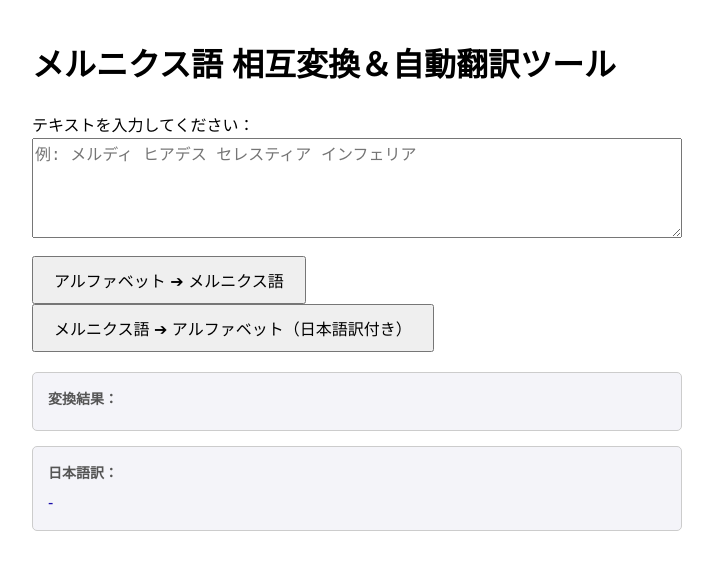
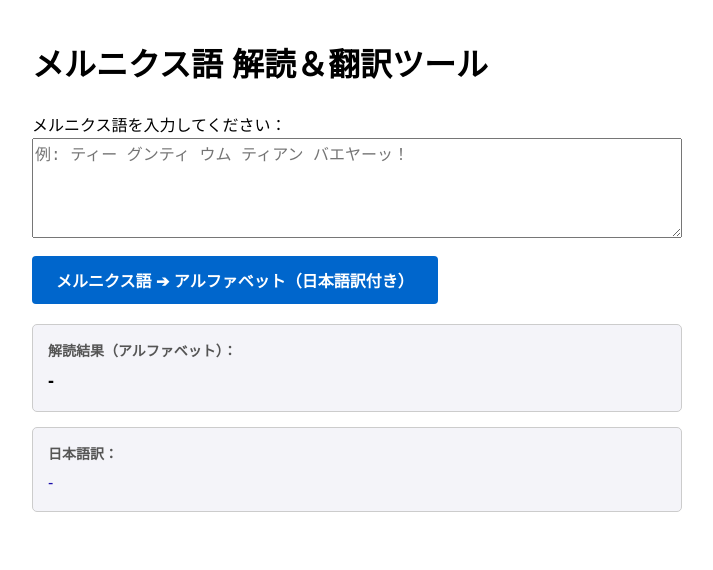
Before and after one commit to kotatutomikan001-cpu/melnics-translator, a plain HTML site: page index.html in a window 1280 px wide. Both pictures are taken after a click on the button "メルニクス語 ➔ アルファベット（日本語訳付き）". Shown: the whole page, without its empty margins (283-996 px from the left). Drawn offline with Linux system fonts and the light colour scheme.

Commit message:
Add files via upload

```diff
--- a/index.html
+++ b/index.html
@@ -2,12 +2,13 @@
 <html lang="ja">
 <head>
   <meta charset="UTF-8">
-  <title>メルニクス語 相互変換＆自動翻訳ツール</title>
+  <title>メルニクス語 翻訳ツール</title>
   <style>
     body { font-family: sans-serif; max-width: 650px; margin: 40px auto; padding: 0 20px; line-height: 1.6; }
     textarea { width: 100%; height: 100px; font-size: 16px; margin-bottom: 10px; box-sizing: border-box; }
     .btn-group { margin-bottom: 20px; }
-    button { padding: 10px 20px; font-size: 16px; cursor: pointer; margin-right: 10px; }
+    button { padding: 12px 24px; font-size: 16px; cursor: pointer; background-color: #0066cc; color: #fff; border: none; border-radius: 4px; font-weight: bold; }
+    button:hover { background-color: #0052a3; }
     .result-box { background: #f4f4f9; border: 1px solid #ccc; padding: 15px; border-radius: 5px; margin-bottom: 15px; }
     .result-title { font-weight: bold; font-size: 14px; color: #555; margin-bottom: 5px; }
     .result-content { font-size: 18px; font-weight: bold; white-space: pre-wrap; word-break: break-all; }
@@ -16,18 +17,17 @@
 </head>
 <body>
 
-  <h1>メルニクス語 相互変換＆自動翻訳ツール</h1>
+  <h1>メルニクス語 解読＆翻訳ツール</h1>
 
-  <label for="inputText">テキストを入力してください：</label>
-  <textarea id="inputText" placeholder="例: メルディ ヒアデス セレスティア インフェリア"></textarea>
+  <label for="inputText">メルニクス語を入力してください：</label>
+  <textarea id="inputText" placeholder="例: ティー グンティ ウム ティアン バエヤーッ！"></textarea>
 
   <div class="btn-group">
-    <button onclick="encodeToMelnics()">アルファベット ➔ メルニクス語</button>
     <button onclick="decodeFromMelnics()">メルニクス語 ➔ アルファベット（日本語訳付き）</button>
   </div>
 
   <div class="result-box">
-    <div class="result-title">変換結果：</div>
+    <div class="result-title">解読結果（アルファベット）：</div>
     <div id="outputText" class="result-content">-</div>
   </div>
 
@@ -55,13 +55,7 @@
       'Z': 'ツ'
     };
 
-    // アルファベット -> カタカナ辞書
-    const alphaToMelnics = {};
-    for (const [k, v] of Object.entries(baseMap)) {
-      alphaToMelnics[k] = v.normalize('NFKC');
-    }
-
-    // カタカナ -> アルファベット逆引きテーブル
+    // カタカナ -> アルファベット逆引きテーブルの作成
     const melnicsToAlpha = [];
 
     // 1. 公式パターンの登録
@@ -91,28 +85,13 @@
       melnicsToAlpha.push({ kana: item.kana.normalize('NFKC'), letter: item.letter });
     }
 
-    // 長い音節パターンから優先的にマッチング（文字数の長い順）
+    // 長い音節パターンから優先的にマッチング（文字数の長い順にソート）
     melnicsToAlpha.sort((a, b) => b.kana.length - a.kana.length);
 
-    // アルファベット ➔ メルニクス語
-    function encodeToMelnics() {
-      try {
-        let input = document.getElementById("inputText").value.normalize('NFKC').toUpperCase();
-        let result = "";
-
-        for (let char of input) {
-          if (alphaToMelnics[char]) {
-            result += alphaToMelnics[char];
-          } else {
-            result += char;
-          }
-        }
-
-        document.getElementById("outputText").innerText = result;
-        document.getElementById("translationText").innerText = "-";
-      } catch (err) {
-        console.error(err);
-      }
+    // 文末や記号前の感嘆表現「ッ」「ﾂ」を除去する前処理
+    function cleanEmphasisSokuon(text) {
+      // 単語末尾や感嘆符・スペース直前にある促音「ッ」「ﾂ」を削除
+      return text.replace(/[ッﾂ]+(?=[\!\?！？\s ]|$)/g, '');
     }
 
     // 文脈に応じた長音符（ー）の柔軟な前処理
@@ -140,21 +119,21 @@
       return resolved;
     }
 
-    // 文全体の「最初の一文字だけ大文字、それ以降はすべて小文字」に整形する関数（日本語部分はそのまま維持）
+    // 文全体の「最初の一文字だけ大文字、それ以降はすべて小文字」に整形する関数
     function formatSentenceCase(str) {
       if (!str || str.length === 0) return str;
       const lower = str.toLowerCase();
       return lower.charAt(0).toUpperCase() + lower.slice(1);
     }
 
-    // 外部翻訳処理（非同期独立）
+    // 外部翻訳処理（英語 -> 日本語）
     function fetchJapaneseTranslation(englishText) {
       if (!englishText || englishText.trim().length === 0) {
         document.getElementById("translationText").innerText = "-";
         return;
       }
 
-      document.getElementById("translationText").innerText = "翻訳中...";
+      document.getElementById("translationText").innerText = "日本語訳を取得中...";
 
       fetch(`https://api.mymemory.translated.net/get?q=${encodeURIComponent(englishText)}&langpair=en|ja`)
         .then(res => res.json())
@@ -162,7 +141,7 @@
           if (data && data.responseData && data.responseData.translatedText) {
             document.getElementById("translationText").innerText = data.responseData.translatedText;
           } else {
-            document.getElementById("translationText").innerText = "（翻訳を取得できませんでした）";
+            document.getElementById("translationText").innerText = "（日本語訳を取得できませんでした）";
           }
         })
         .catch(err => {
@@ -171,29 +150,38 @@
         });
     }
 
-    // メルニクス語 ➔ アルファベット
+    // メルニクス語 ➔ アルファベット（解読・翻訳実行）
     function decodeFromMelnics() {
       try {
         let rawInput = document.getElementById("inputText").value.normalize('NFKC');
-        let input = resolveLongVowelsContextually(rawInput);
+        if (!rawInput.trim()) {
+          document.getElementById("outputText").innerText = "-";
+          document.getElementById("translationText").innerText = "-";
+          return;
+        }
+
+        // 1. 文末や記号前の勢い表現「ッ」を削除
+        let cleanedInput = cleanEmphasisSokuon(rawInput);
+        // 2. 長音処理
+        let input = resolveLongVowelsContextually(cleanedInput);
         let rawResult = "";
         let i = 0;
 
         while (i < input.length) {
           let matched = false;
 
-          // 1. 固有名詞リストに該当する場合は、変換せずにそのまま日本語を出力
+          // 固有名詞判定
           for (const noun of specialProperNouns) {
             const normalizedNoun = noun.normalize('NFKC');
             if (input.startsWith(normalizedNoun, i)) {
-              rawResult += noun; // そのままの日本語単語を保持
+              rawResult += noun;
               i += normalizedNoun.length;
               matched = true;
               break;
             }
           }
 
-          // 2. 固有名詞でない場合、通常の音節変換を実施
+          // 音節判定
           if (!matched) {
             for (const item of melnicsToAlpha) {
               if (input.startsWith(item.kana, i)) {
@@ -205,20 +193,17 @@
             }
           }
 
-          // 3. どちらにもマッチしない文字（記号やスペース等）
           if (!matched) {
             rawResult += input[i];
             i++;
           }
         }
 
-        // アルファベット部分の整形（先頭大文字＋小文字）
+        // 大文字小文字の整形
         const formattedResult = formatSentenceCase(rawResult);
 
-        // 1. 整形後の結果を表示
+        // 結果表示＆翻訳実行
         document.getElementById("outputText").innerText = formattedResult;
-
-        // 2. 翻訳を呼び出す
         fetchJapaneseTranslation(formattedResult);
       } catch (err) {
         console.error(err);
```
